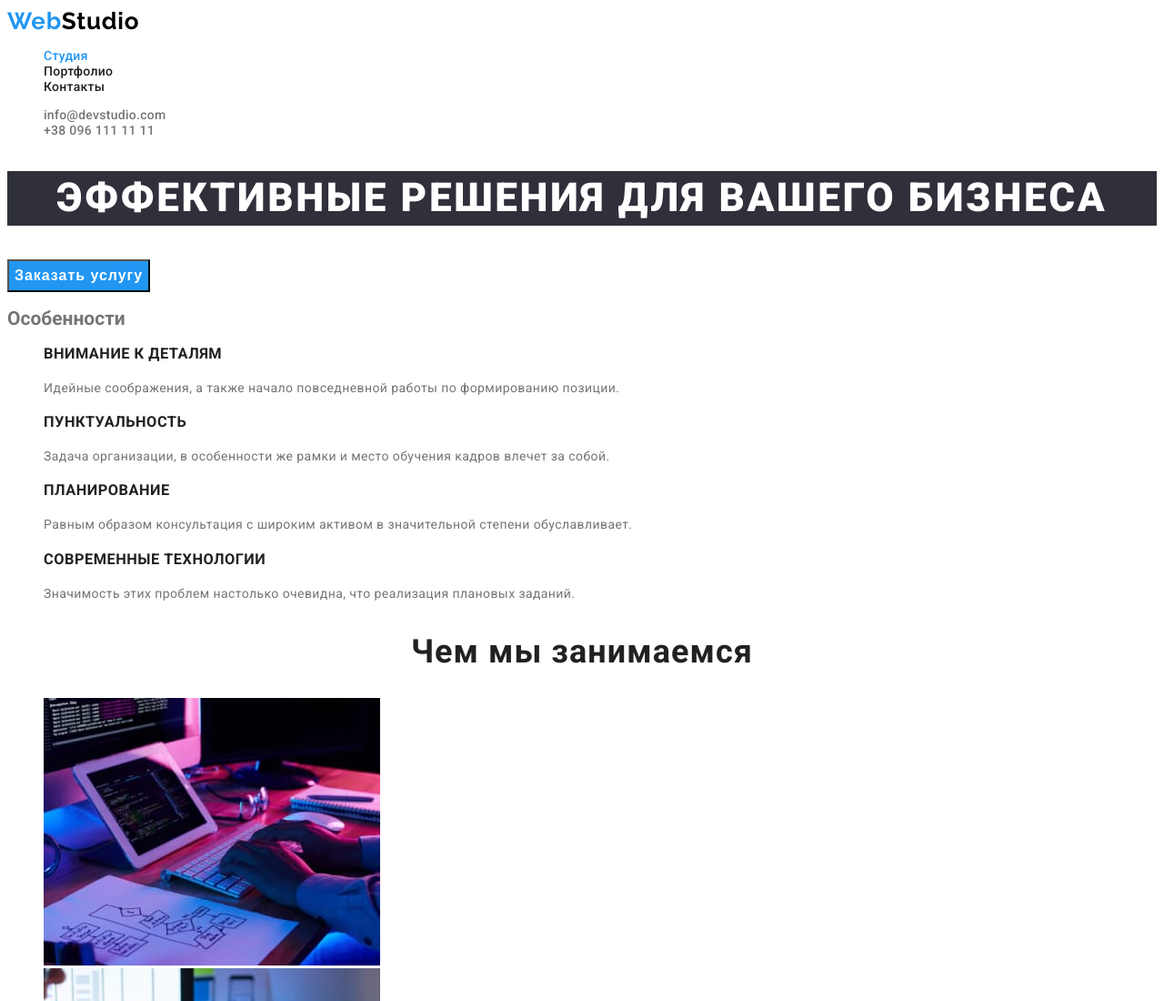
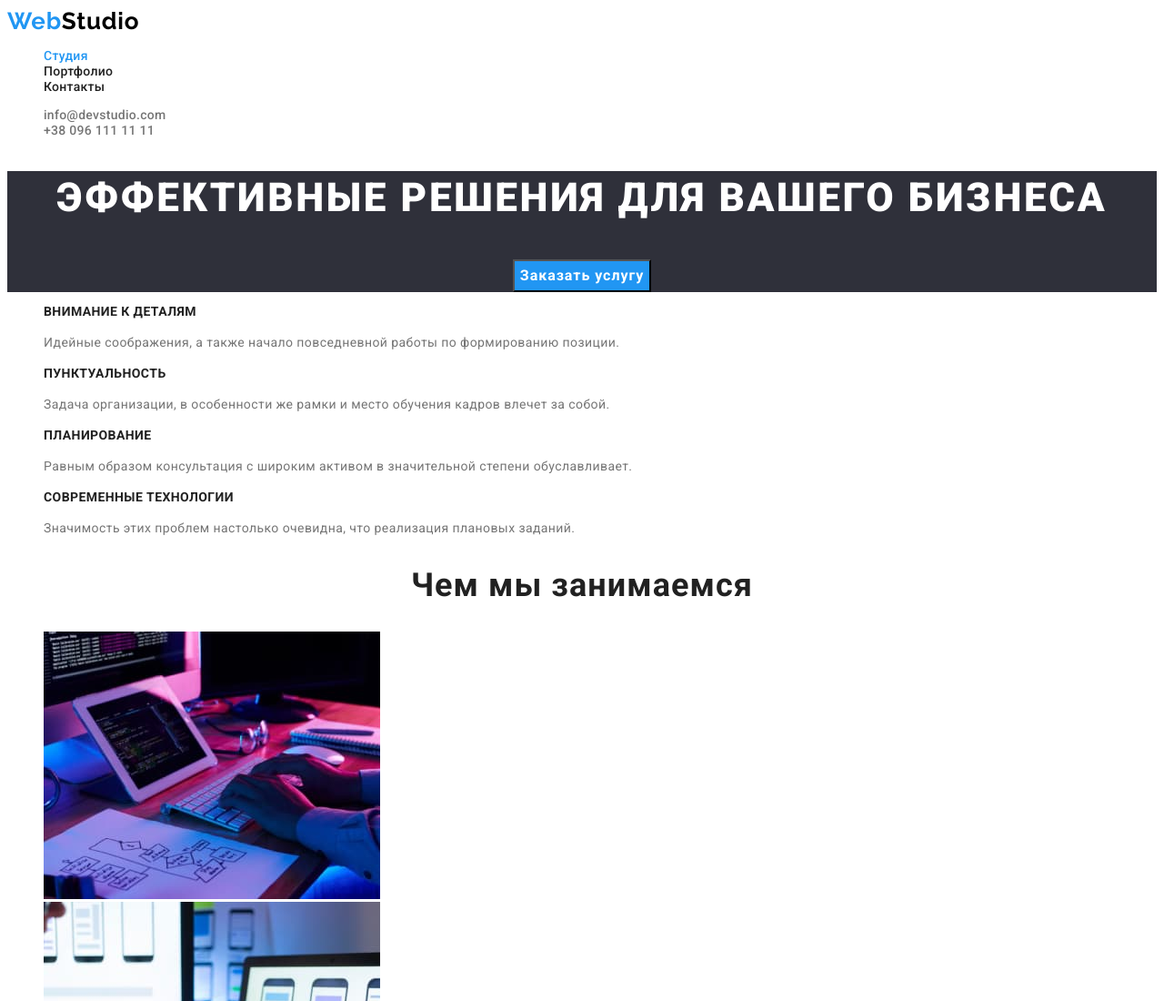
Before and after one commit to Viacheslav-Tykhovlis/goit-markup-hw-02, a plain HTML site: page index.html in a window 1280 px wide. Shown: the top 1100 px of the page at 91% size. Drawn offline with Linux system fonts and the light colour scheme.

Commit message:
HW-02 виправлено

```diff
--- a/css/styles.css
+++ b/css/styles.css
@@ -74,6 +74,11 @@ body {
 
 /* Body */
 
+.section-hero {
+    background-color: #2F303A;
+    text-align: center;
+}
+
 .hero {
     font-weight: 900;
     font-size: 44px;
@@ -82,19 +87,17 @@ body {
     letter-spacing: 0.06em;
     text-transform: uppercase;
     color: #FFFFFF;
-    background-color: #2F303A;
+
 }
 
 .button-hero {
+    font-family: inherit;
     font-weight: 700;
     font-size: 16px;
     line-height: 1.88;
     color: #FFFFFF;
-    text-align: center;
     letter-spacing: 0.06em;
     background-color: var(--color-focus);
-    display: flex;
-    align-items: center;
     cursor: pointer;
 }
 
@@ -103,7 +106,22 @@ body {
     background-color:#188CE8;
 }
 
+.visually-hidden {
+    position: absolute;
+    width: 1px;
+    height: 1px;
+    margin: -1px;
+    border: 0;
+    padding: 0;
+
+    white-space: nowrap;
+    clip-path: inset(100%);
+    clip: rect(0 0 0 0);
+    overflow: hidden;
+}
+
 .feature-title {
+    font-size: 14px;
     line-height: 1.14;
     letter-spacing: 0.03em;
     text-transform: uppercase;
--- a/index.html
+++ b/index.html
@@ -39,13 +39,13 @@
       </ul>
     </header>
     <main>
-      <section>
+      <section class="section-hero">
         <h1 class="hero">Эффективные решения для вашего бизнеса</h1>
         <button class="button-hero" type="button">Заказать услугу</button>
       </section>
 
       <section>
-        <h2>Особенности</h2>
+        <h2 class="visually-hidden">Особенности</h2>
         <ul class="feature-list">
           <li>
             <h3 class="feature-title">Внимание к деталям</h3>
```
Also changed, not shown: portfolio.html (+1 -1 lines).
